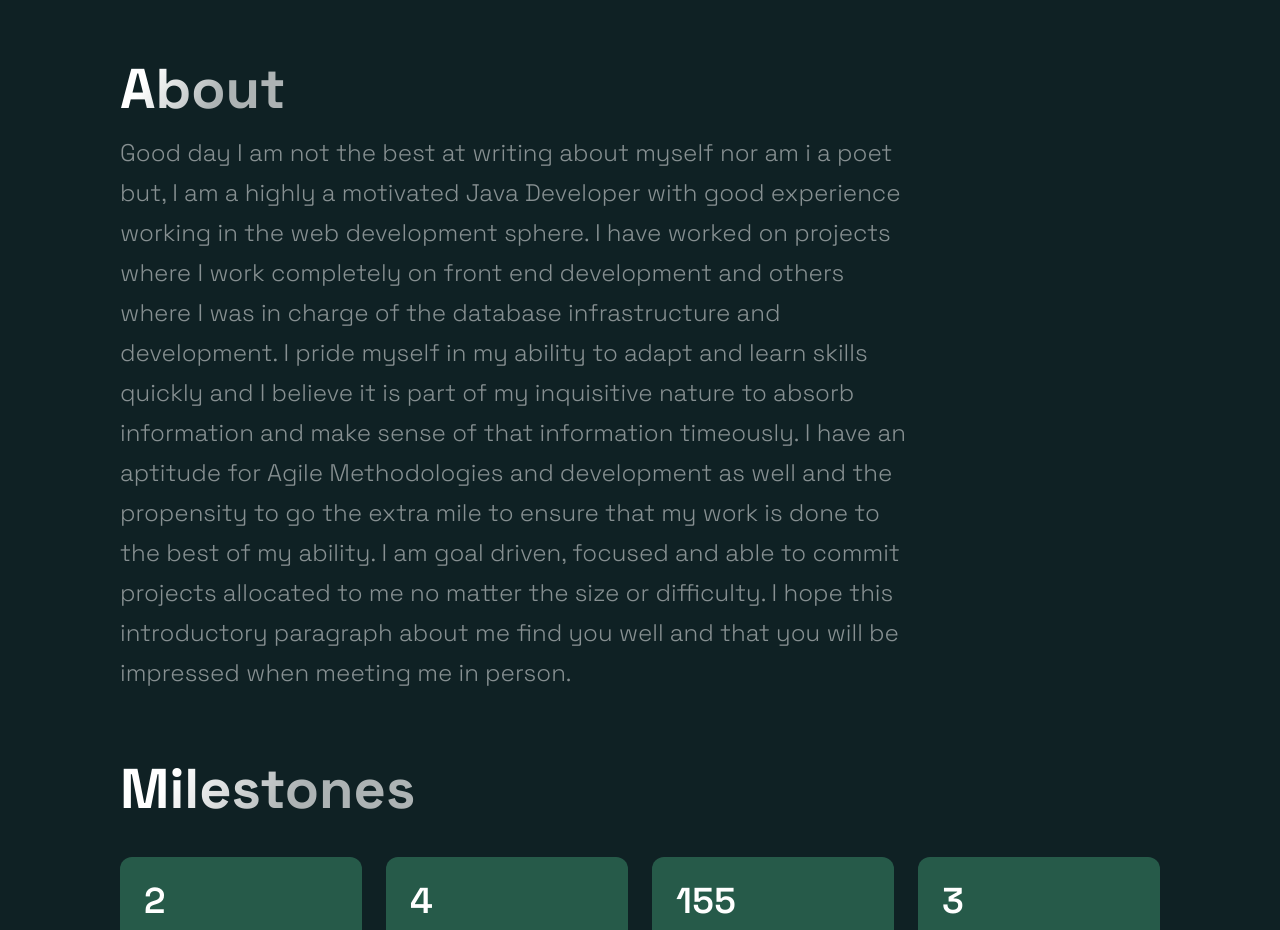
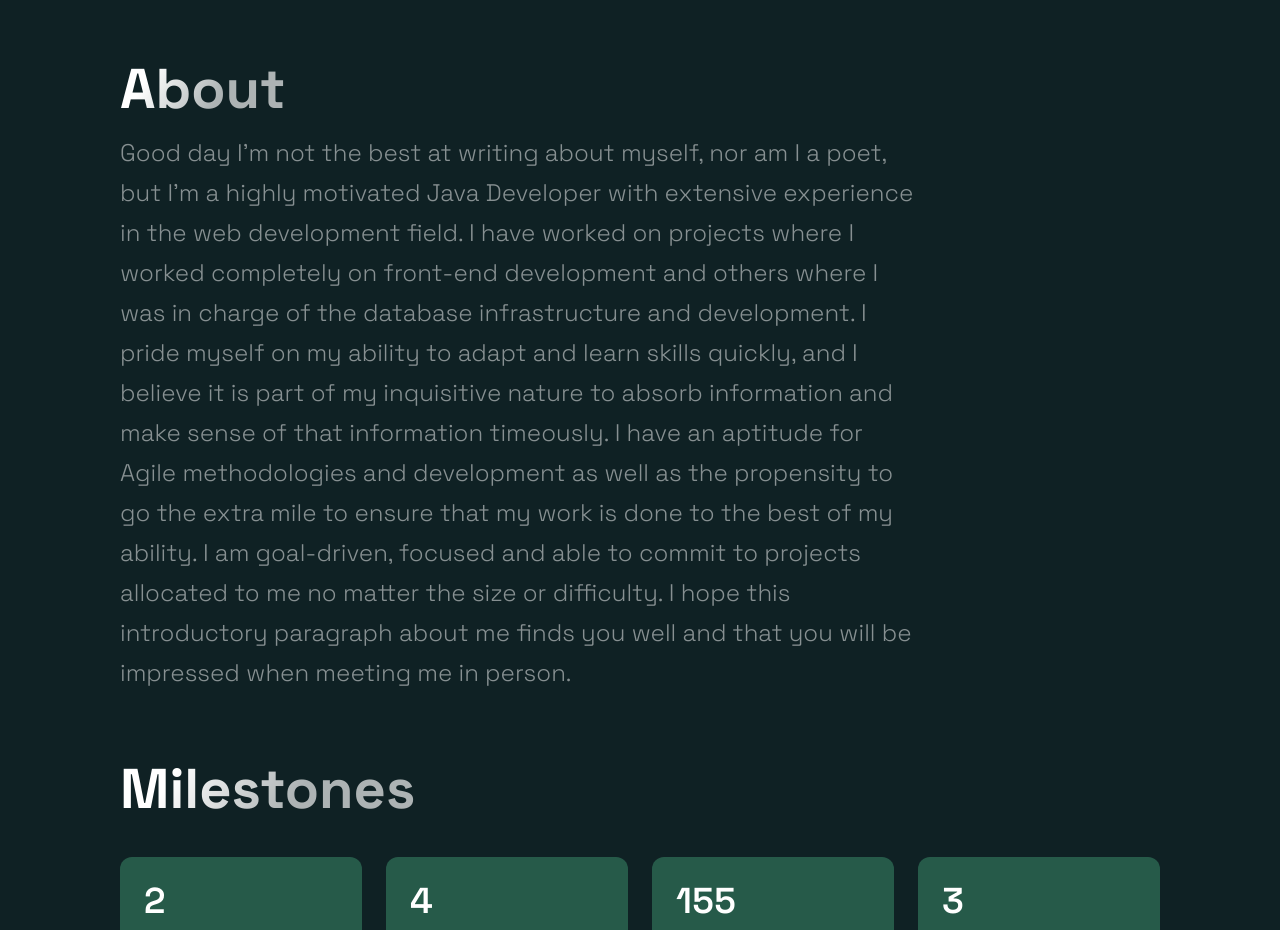
Before and after one commit to ThatoEmeka/PortfolioSite_ReactJS, a Next.js app: page / in a window 1280 px wide. Shown: the part 2980-3910 px from the top of the page. Built offline with nearby package versions, Linux system fonts and the light colour scheme.

Commit message:
More in depth about paragraph added

```diff
--- a/src/components/TimeLine/TimeLine.js
+++ b/src/components/TimeLine/TimeLine.js
@@ -46,15 +46,15 @@ const Timeline = () => {
     <Section id="about">
       <SectionTitle>About</SectionTitle>
       <SectionText>
-      Good day I am not the best at writing about myself nor am i a poet but, I am a highly a motivated Java Developer with
-good experience working in the web development sphere. I have worked on projects where I work
-completely on front end development and others where I was in charge of the database infrastructure
-and development. I pride myself in my ability to adapt and learn skills quickly and I believe it is part of my
-inquisitive nature to absorb information and make sense of that information timeously.
-I have an aptitude for Agile Methodologies and development as well and the propensity to go the extra
-mile to ensure that my work is done to the best of my ability. I am goal driven, focused and able to
-commit projects allocated to me no matter the size or difficulty. I hope this introductory paragraph about
-me find you well and that you will be impressed when meeting me in person.
+      Good day I'm not the best at writing about myself, nor am I a poet, but I'm a highly motivated Java Developer with extensive experience in the web development field.
+I have worked on projects where I worked completely
+on front-end development and others where I was in charge of the database infrastructure and
+development. I pride myself on my ability to adapt and learn skills quickly, and I believe it is part of my inquisitive
+nature to absorb information and make sense of that information timeously.
+I have an aptitude for Agile methodologies and development as well as the propensity to go the extra mile
+to ensure that my work is done to the best of my ability. I am goal-driven, focused and able to commit to
+projects allocated to me no matter the size or difficulty. I hope this introductory paragraph about me finds
+you well and that you will be impressed when meeting me in person.
       </SectionText>
 
 
```
